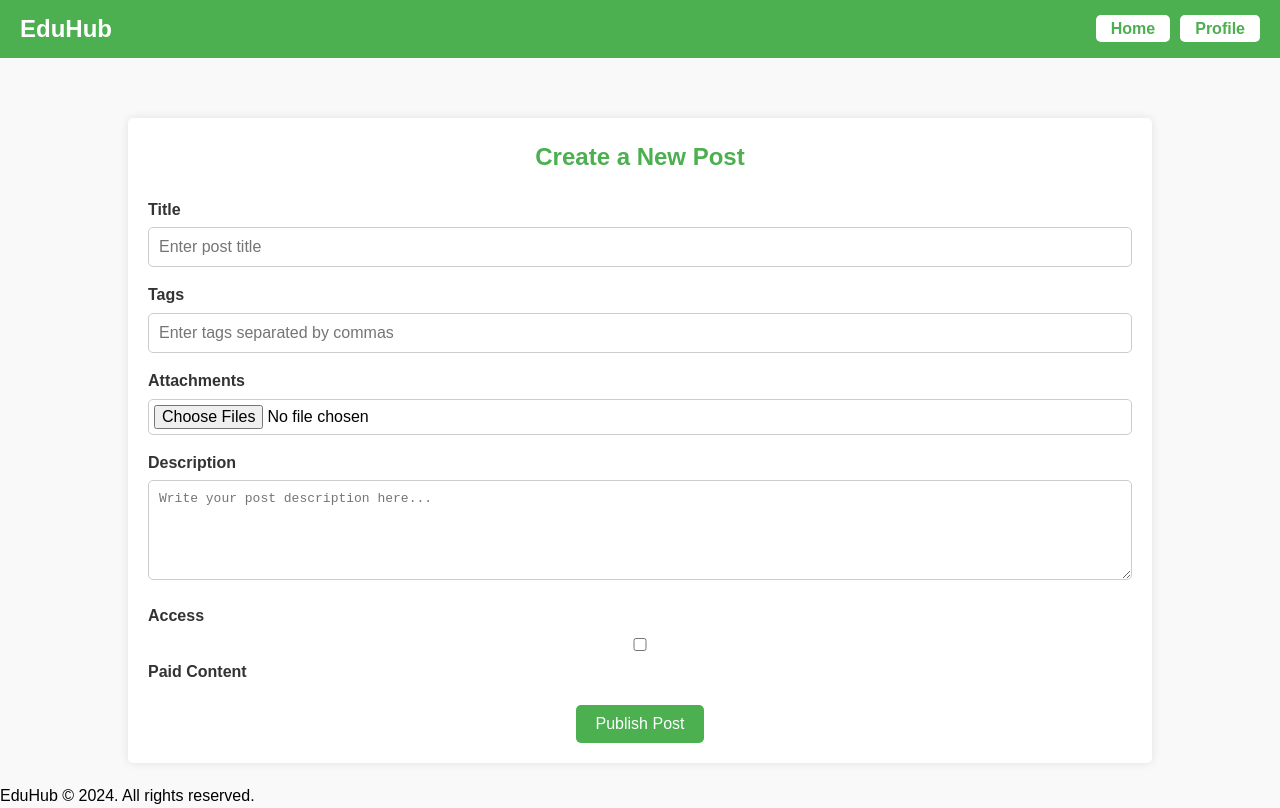
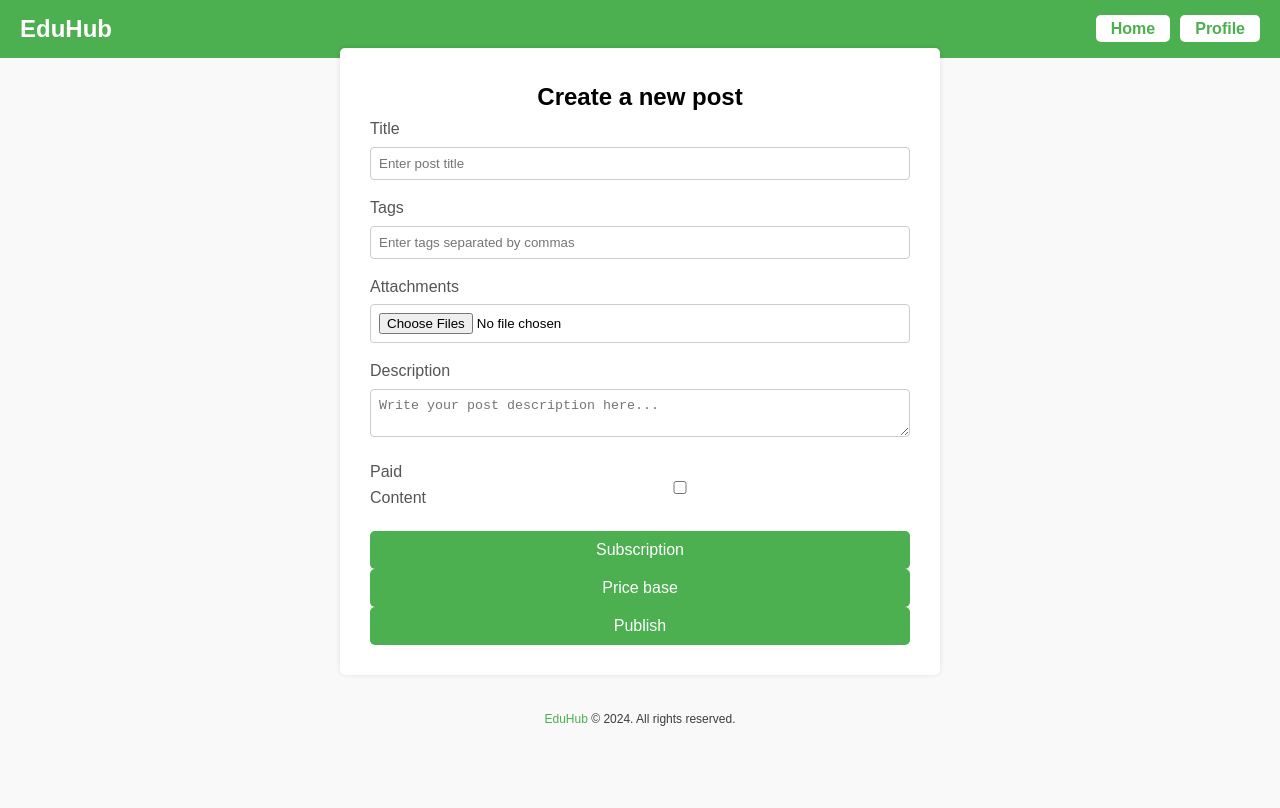
Before and after one commit to TrishaLei/project, a React (Vite) app in the folder dataalgo-main/: page /post in a window 1280 px wide. Built offline with nearby package versions, Linux system fonts and the light colour scheme.

Commit message:
25% Backend

```diff
--- a/dataalgo-main/src/assets/styles/form.module.css
+++ b/dataalgo-main/src/assets/styles/form.module.css
@@ -1,4 +1,5 @@
-.FormContainer {
+
+.LoginSignupFormContainer {
     background: #fff;
     padding: 30px;
     margin: 20px auto;
@@ -9,9 +10,20 @@
     text-align: center;
 }
 
-.FormContainer h2 {
+.LoginSignupFormContainer h2 {
     margin-bottom: 20px;
     color: #333;
+}
+
+.PostFormContainer {
+    background: #fff;
+    padding: 30px;
+    margin: 20px auto;
+    border-radius: 5px;
+    box-shadow: 0 0 5px rgba(0, 0, 0, 0.1);
+    max-width: 800px;
+    width: 600px;
+    text-align: center;
 }
 
 .FormGroup {
@@ -32,9 +44,22 @@
     border-radius: 4px;
 }
 
+.FormGroup textarea {
+    width: 100%;
+    padding: 8px;
+    border: 1px solid #ccc;
+    border-radius: 4px;
+}
+
 .FormGroup input:focus {
     border-color: #4CAF50;
     outline: none;
+}
+
+.CheckBox{
+    display: flex !important;
+    align-items: center !important;
+    gap: 1px !important;
 }
 
 .SubmitBtn {
--- /dev/null
+++ b/dataalgo-main/src/assets/styles/post.module.css
@@ -0,0 +1,43 @@
+.Wrapper {
+    display: flex;
+    justify-content: center;
+    align-items: center;
+    height: 80vh;
+    margin: 0;
+    flex-direction: column;
+}
+
+.Footer {
+    margin-top: 15px;
+    color: #3c3c3c;
+    font-size: 12px;
+}
+
+.Footer a {
+    color: #4CAF50;
+    text-decoration: none;
+}
+
+.Footer a:hover {
+    color: #3b823d;
+}
+.Alert {
+    position: fixed;
+    display: flex;
+    width: 100%;
+    top: 0;
+    justify-content: center;
+    align-items: center;
+    color: white;
+    padding: 30px;
+    z-index: 40;
+    transition: transform 0.8s ease;
+}
+
+.AlertHidden {
+    transform: translateY(-100%);
+}
+
+.AlertVisible {
+    transform: translateY(0);
+}
--- a/dataalgo-main/src/pages/Home.jsx
+++ b/dataalgo-main/src/pages/Home.jsx
@@ -1,13 +1,48 @@
-import { Link } from "react-router-dom";
+import { useState, useEffect } from 'react';
 import UserIcon from "../assets/images/user.svg";
 import UpArrow from "../assets/images/arrow-big-up.svg";
 import DownArrow from "../assets/images/arrow-big-down.svg";
 import "../assets/styles/home.css";
+import Cookies from 'js-cookie';
 
 const Home = () => {
+  const [posts, setPosts] = useState([]);
+  const [LoggedIn, setLoggedIn] = useState(false);
+
+  useEffect(() => {
+    fetch('http://localhost:5000/posts')
+      .then(async response => {
+        try {
+          const data = await response.json();
+          console.log(data);
+          setPosts(data);
+        } catch (error) {
+          console.error('Error fetching posts :', error);
+        }
+      }).catch(error => {
+        console.error('Error:', error);
+      });
+      Cookies.get('token') ? setLoggedIn(false) : setLoggedIn(true);
+    const ws = new WebSocket('ws://localhost:5000/');
+    ws.onmessage = (event) => {
+      const newPost = JSON.parse(event.data);
+      setPosts(prevPosts => [newPost, ...prevPosts]);
+    };
+
+    ws.onerror = (error) => {
+      console.error('WebSocket error:', error);
+    };
+
+    return () => {
+      ws.close();
+    };
+  }, []);
+
   return (
     <>
       <main className="content">
+      {LoggedIn ? (
+        <>
         <section className="hero">
           <h1>Welcome to EduHub!</h1>
           <p>
@@ -15,8 +50,47 @@ const Home = () => {
             resources.
           </p>
         </section>
+        </>
+      ) : (
+        <div className="hero">
+        </div>
+      )}
+
 
         <section className="posts">
+          {posts.map(post => (
+            console.log(post.member_count),
+
+          <div key={post.id} className={`post ${post.isPaidContent ? 'premium' : ''}`}>
+            <h2 className="post-title">{post.title}</h2>
+            <p className="post-tags">Tags: {post.tags}</p>
+            <p className="post-author">
+              Posted by
+              <span className="icon">
+                <img src={UserIcon} alt="User" />
+              </span>
+              <span>{post.username}</span>
+            </p>
+            {post.isPaidContent ? (
+              <>
+                <p className="post-price">$5.99</p>
+                <div className="post-actions">
+                  <button className="btn buy">Buy Now</button>
+                </div>
+              </>
+              ) : (
+              <div className="post-actions">
+                <button className="btn btn-vote">
+                  <img src={UpArrow} alt="Upvote" />
+                </button>
+                <button className="btn btn-vote">
+                  <img src={DownArrow} alt="Downvote" />
+                </button>
+              </div>
+              )}
+            </div>
+          ))}
+
           <div className="post">
             <h2 className="post-title">Introduction to Python Programming</h2>
             <p className="post-tags">Tags: Python, Programming, Beginners</p>
@@ -92,6 +166,8 @@ const Home = () => {
           </div>
         </section>
       </main>
+
+
     </>
   );
 };
--- a/dataalgo-main/src/pages/Login.jsx
+++ b/dataalgo-main/src/pages/Login.jsx
@@ -24,7 +24,12 @@ const Login = () => {
         body: JSON.stringify({ usertoken, username, password }),
       });
       if (response.ok) {
-        Cookies.set('user_token', usertoken, {
+        Cookies.set('username', username, {
+          expires: 7,
+          secure: true,
+          sameSite: 'Strict'
+        });
+        Cookies.set('token', usertoken, {
           expires: 7,
           secure: true,
           sameSite: 'Strict'
@@ -63,7 +68,7 @@ const Login = () => {
       </div>
       <main className={LoginStyle.Wrapper}>
         <h2>Eduhub</h2>
-        <section className={FormStyle.FormContainer}>
+        <section className={FormStyle.LoginSignupFormContainer}>
           <h2>Login</h2>
           <form onSubmit={handleSubmit}>
             <div className={FormStyle.FormGroup}>
--- a/dataalgo-main/src/pages/Post.jsx
+++ b/dataalgo-main/src/pages/Post.jsx
@@ -1,16 +1,73 @@
-import { useState } from "react";
-import { Link } from "react-router-dom";
-import "../assets/styles/post.css";
+import { useState,  useEffect } from "react";
+import { Link, useNavigate } from "react-router-dom";
+import { Alert } from 'antd';
+import PostStyle from "../assets/styles/post.module.css";
+import FormStyle from "../assets/styles/form.module.css";
+import Cookies from 'js-cookie';
 
 const Post = () => {
+  const [title, setTitle] = useState('');
+  const [tags, setTags] = useState('');
+  const [description, setDescription] = useState('');
   const [isPaid, setIsPaid] = useState(false);
+  const [alert, setAlert] = useState({ type: '', message: '' });
+  const [alertVisible, setAlertVisible] = useState(false);
+  const navigate = useNavigate();
+
 
   const handlePaidChange = () => {
     setIsPaid(!isPaid);
   };
 
+  const handleSubmit = async (e) => {
+    e.preventDefault();
+    const username = Cookies.get('username');
+    const usertoken = Cookies.get('token');
+    try {
+      const response = await fetch('http://localhost:5000/publish', {
+        method: 'POST',
+        headers: {
+          'Content-Type': 'application/json',
+        },
+        body: JSON.stringify({ usertoken, username, title, tags, description, isPaid }),
+      });
+      if (response.ok) {
+        setAlert({ type: 'success', message: 'Successfuly published' });
+        setTimeout(() => {
+          navigate('/');
+        }, 1000);
+      } else if(response.status === 401) {
+        setAlert({ type: 'error', message: 'Invalid Post. Please try again.' });
+      }else{
+        setAlert({ type: 'error', message: 'Server error. Please try again later.' });
+      }
+      setAlertVisible(true);
+      setTimeout(() => {
+        setAlertVisible(false);
+      }, 3000);
+    } catch (error) {
+      console.error('Error:', error);
+      setAlert({ type: 'error', message: 'Server error. Please try again later.' });
+      setAlertVisible(true);
+      setTimeout(() => {
+        setAlertVisible(false);
+      }, 3000);
+    }
+  };
+
+
   return (
     <>
+    <div className={`${PostStyle.Alert} ${alertVisible ? PostStyle.AlertVisible : PostStyle.AlertHidden}`}>
+        {alert.message && (
+          <Alert
+            message={alert.message}
+            type={alert.type}
+            showIcon
+            onClose={() => setAlert({ type: '', message: '' })}
+          />
+        )}
+      </div>
       <header className="header">
         <div className="logo">EduHub</div>
         <nav className="nav">
@@ -22,12 +79,11 @@ const Post = () => {
           </Link>
         </nav>
       </header>
-
-      <main className="content">
-        <div className="form-container">
-          <h2>Create a New Post</h2>
-          <form id="postForm">
-            <div className="form-group">
+      <main className={PostStyle.Wrapper}>
+        <section className={FormStyle.PostFormContainer}>
+          <h2>Create a new post</h2>
+          <form onSubmit={handleSubmit}>
+            <div className={FormStyle.FormGroup}>
               <label htmlFor="title">Title</label>
               <input
                 type="text"
@@ -35,10 +91,12 @@ const Post = () => {
                 name="title"
                 placeholder="Enter post title"
                 required
+                value={title}
+                onChange={(e) => setTitle(e.target.value)}
               />
             </div>
 
-            <div className="form-group">
+            <div className={FormStyle.FormGroup}>
               <label htmlFor="tags">Tags</label>
               <input
                 type="text"
@@ -46,58 +104,58 @@ const Post = () => {
                 name="tags"
                 placeholder="Enter tags separated by commas"
                 required
+                value={tags}
+                onChange={(e) => setTags(e.target.value)}
               />
             </div>
 
-            <div className="form-group">
+            <div className={FormStyle.FormGroup}>
               <label htmlFor="attachments">Attachments</label>
               <input type="file" id="attachments" name="attachments" multiple />
             </div>
 
-            <div className="form-group">
+            <div className={FormStyle.FormGroup}>
               <label htmlFor="description">Description</label>
               <textarea
                 id="description"
                 name="description"
                 placeholder="Write your post description here..."
                 required
-              ></textarea>
+                value={description}
+                onChange={(e) => setDescription(e.target.value)}
+              />
             </div>
 
-            <div className="form-group">
-              <label htmlFor="isPaid">Access</label>
+            <div className={FormStyle.FormGroup}>
+              <div className={FormStyle.CheckBox}>
+                <label htmlFor="isPaid">Paid Content</label>
                 <input
                   type="checkbox"
                   id="isPaid"
                   name="isPaid"
                   onChange={handlePaidChange}
                 />
-              <label htmlFor="isPaid">Paid Content</label>
-              {isPaid && (
-                <div id="priceInput" className="price-input">
-                  <label htmlFor="price">Set Price ($)</label>
-                  <input
-                    type="number"
-                    id="price"
-                    name="price"
-                    placeholder="Enter price"
-                    step="0.01"
-                    min="0"
-                  />
               </div>
-              )}
             </div>
 
-            <div className="form-actions">
-              <button type="submit">Publish Post</button>
+            <div>
+              <button type="button" className={FormStyle.SubmitBtn}>
+                Subscription
+              </button>
+              <button type="button" className={FormStyle.SubmitBtn}>
+                Price base
+              </button>
             </div>
+
+            <button type="submit" className={FormStyle.SubmitBtn}>
+              Publish
+            </button>
           </form>
-        </div>
+        </section>
+        <footer className={PostStyle.Footer}>
+            <p><Link to="/">EduHub</Link> &copy; 2024. All rights reserved.</p>
+        </footer>
       </main>
-
-      <footer className="footer">
-        <p>EduHub &copy; 2024. All rights reserved.</p>
-      </footer>
     </>
   );
 };
--- a/dataalgo-main/src/pages/Signup.jsx
+++ b/dataalgo-main/src/pages/Signup.jsx
@@ -68,7 +68,7 @@ const Signup = () => {
       </div>
       <main className={SignupStyle.Wrapper}>
         <h2>Eduhub</h2>
-        <section className={FormStyle.FormContainer}>
+        <section className={FormStyle.LoginSignupFormContainer}>
           <h2>Sign up</h2>
           <form onSubmit={handleSubmit}>
             <div className={FormStyle.FormGroup}>
```
Also changed, not shown: 1 other file (tests, documents, lock files or other folders). Lines whose indentation alone changed are shown as unchanged.
